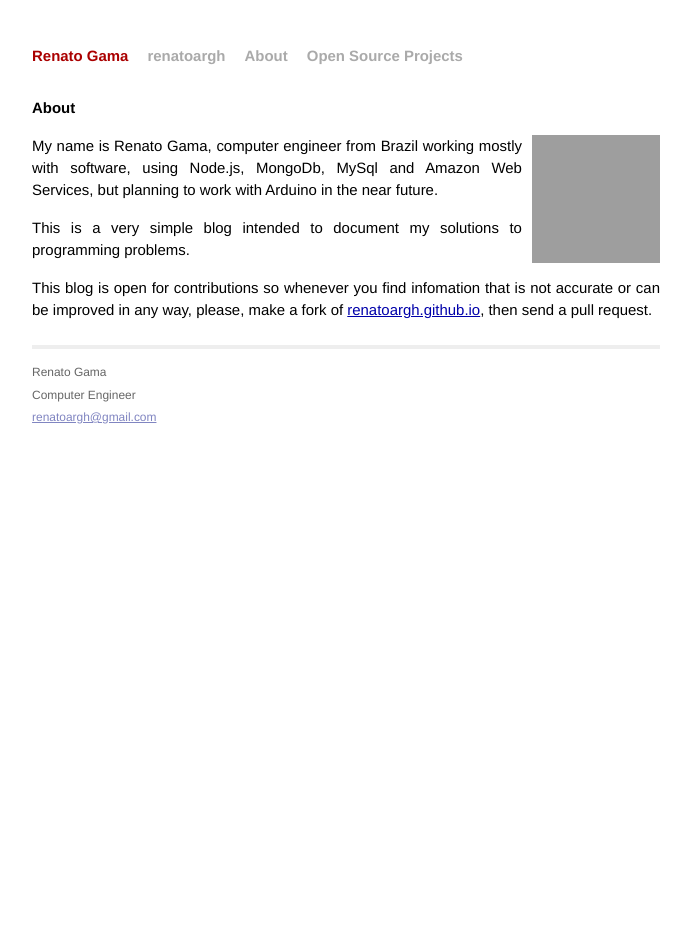
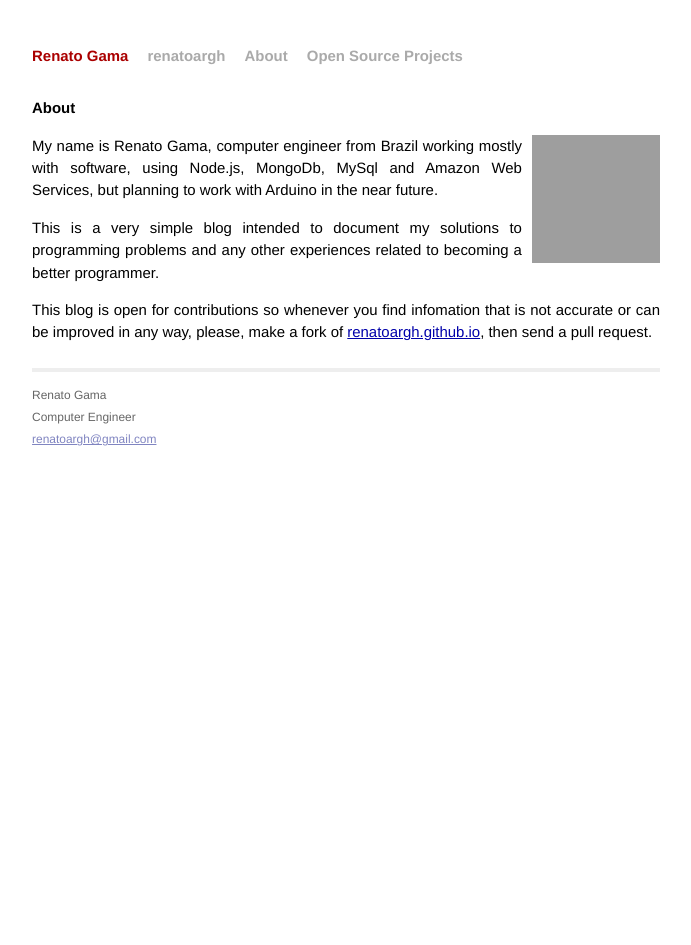
Before and after one commit to renatoargh/renatoargh.github.io, a Jekyll site: the page built from about/index.md, in a window 1280 px wide. Shown: the whole page, without its empty margins (294-985 px from the left). Built offline with Jekyll 4.4.1, drawn with Linux system fonts in a browser that asks for light colours; Markdown is read by kramdown in place of the engine named in the settings; grey boxes are pictures that could not be loaded.

Commit message:
Update index.md

```diff
--- a/about/index.md
+++ b/about/index.md
@@ -9,6 +9,6 @@ My name is Renato Gama, computer engineer from Brazil
 working mostly with software, using Node.js, MongoDb, MySql and Amazon Web Services, but planning to work with
 Arduino in the near future.
 
-This is a very simple blog intended to document my solutions to programming problems.
+This is a very simple blog intended to document my solutions to programming problems and any other experiences related to becoming a better programmer.
 
 This blog is open for contributions so whenever you find infomation that is not accurate or can be improved in any way, please, make a fork of [renatoargh.github.io](https://github.com/renatoargh/renatoargh.github.io), then send a pull request.
```
